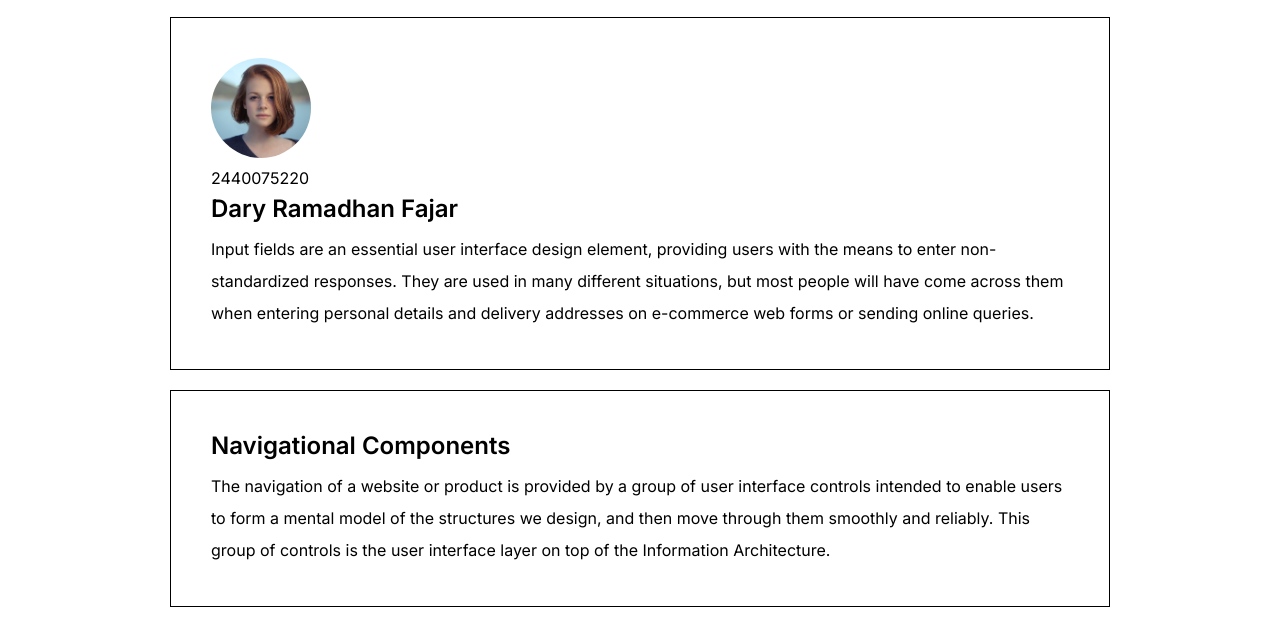
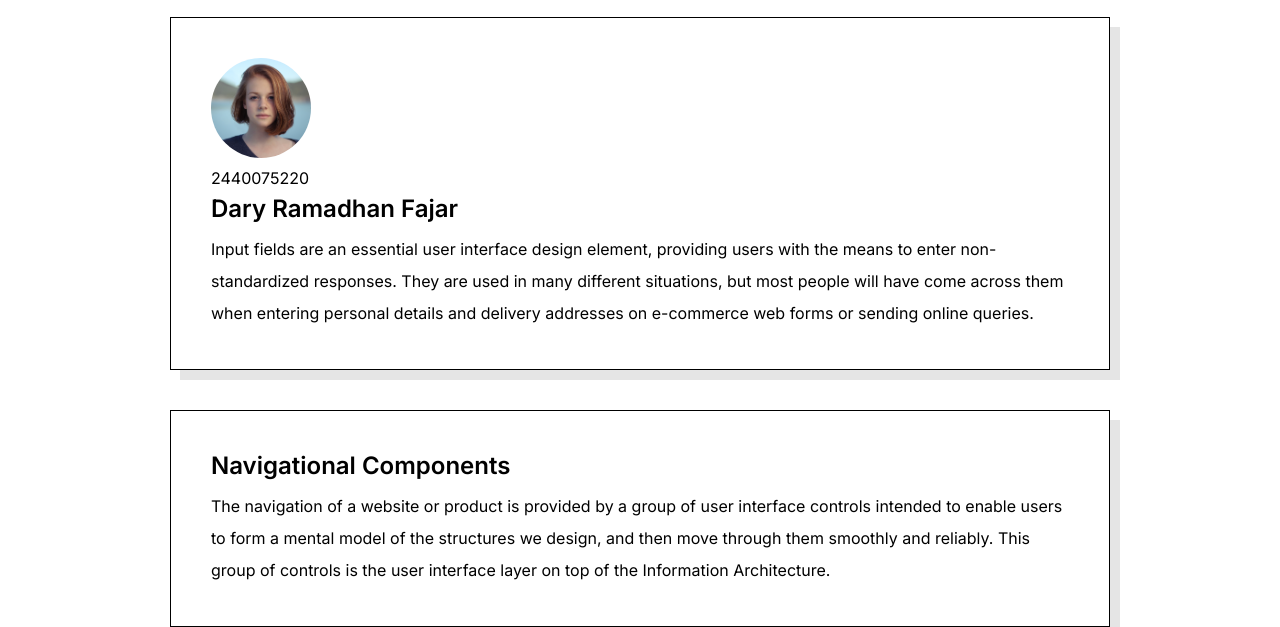
Before and after one commit to daryramadhan/UIUX-Learning-Platform, a plain HTML site: page cast.html in a window 1280 px wide. Shown: the part 302-929 px from the top of the page. Drawn offline with Linux system fonts and the light colour scheme.

Commit message:
* updated

```diff
--- a/style.css
+++ b/style.css
@@ -103,12 +103,12 @@
 
   /* article */
   .card {
-    /* box-shadow: 0 4px 8px 0 rgba(0, 0, 0, 0.2); */
+    box-shadow: 10px 10px rgba(0, 0, 0, 0.1);
     border: solid black;
     border-width: thin;
     /* border-radius: 5px; */
     padding: 40px;
-    margin: 20px;
+    margin: 20px 20px 40px 20px;
     background-color: white;
   }
 
```
Also changed, not shown: index.html (+1 -1 lines).
